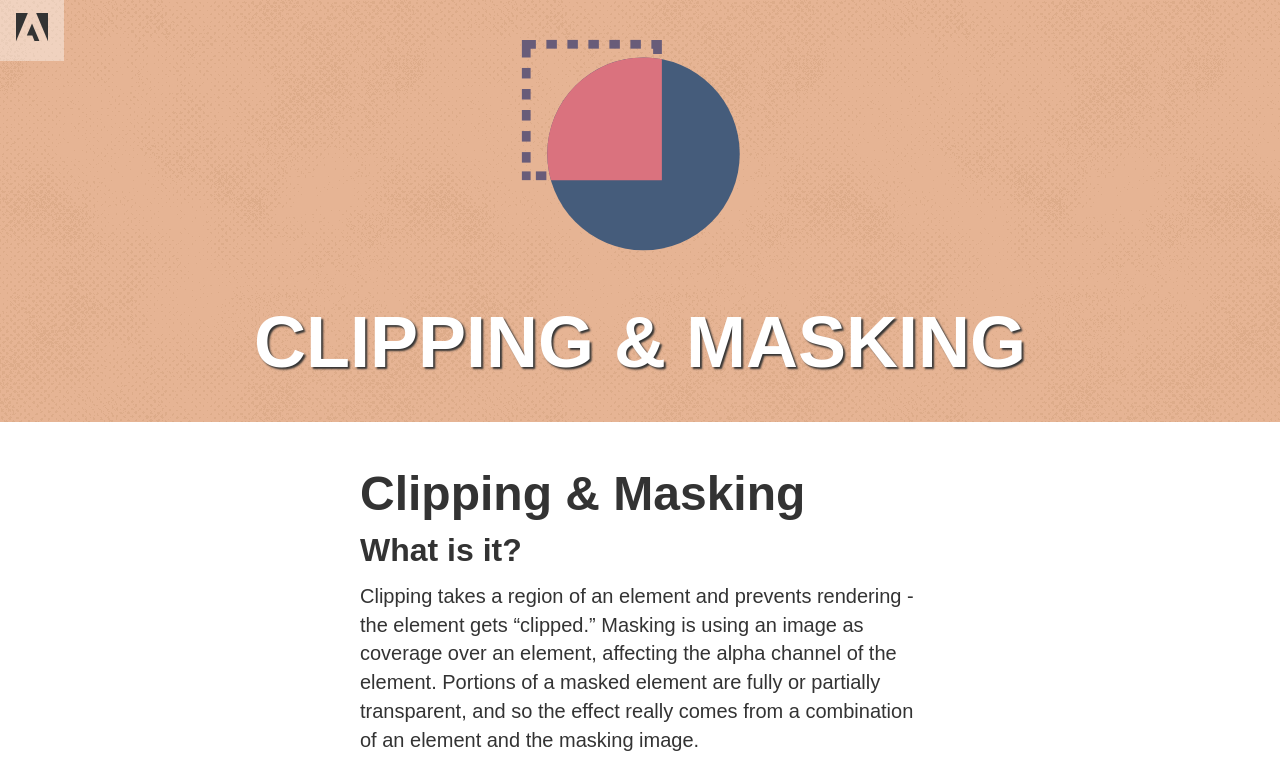
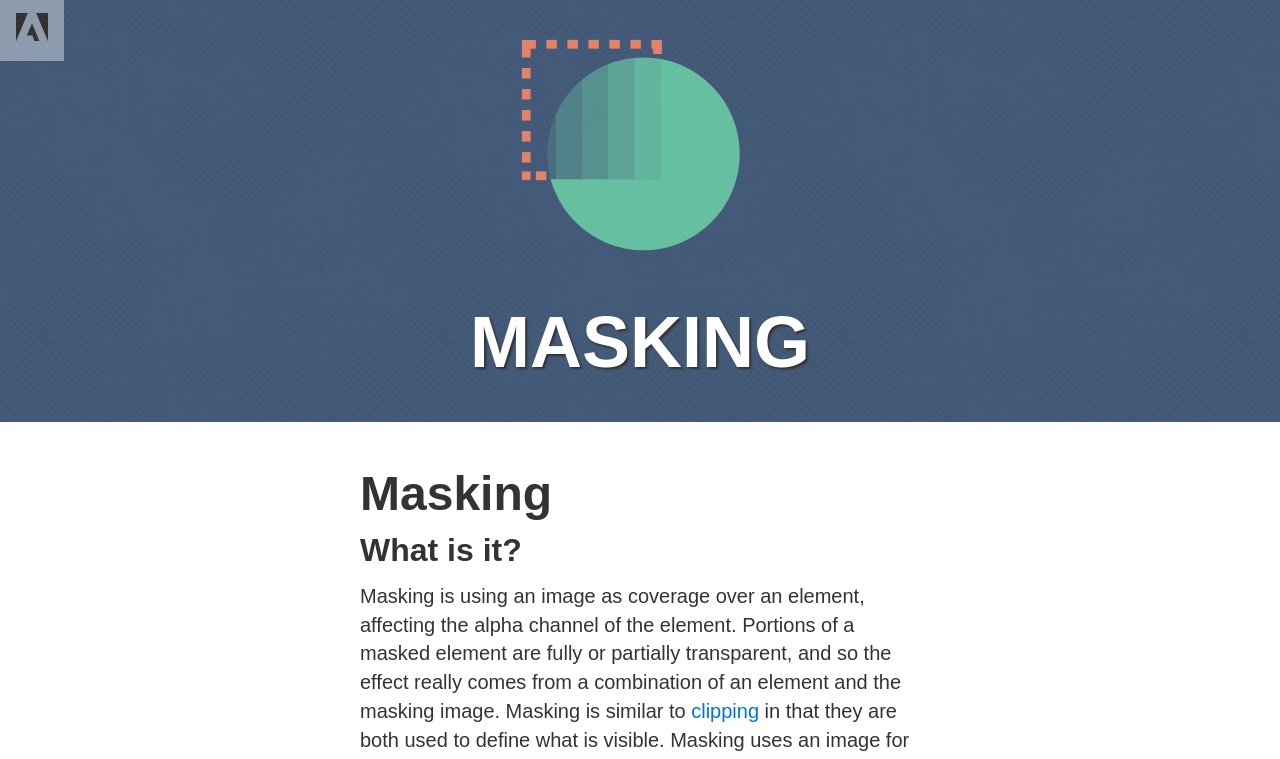
Before and after one commit to adobe-webplatform/adobe-webplatform.github.io, a Jekyll site: the page built from _posts/2014-04-01-masking.md, in a window 1280 px wide. Shown: the top 759 px of the page. Built offline with Jekyll 4.4.1, drawn with Linux system fonts in a browser that asks for light colours; nearby versions of some CDN libraries; some of the changed text lies outside the part shown.

Commit message:
split clipping & masking into 2 pages. Fixes #85 and #126.

```diff
--- a/_config.yml
+++ b/_config.yml
@@ -7,4 +7,6 @@ url: "http://webplatform.adobe.com"
 # Build settings
 markdown: kramdown
 permalink: pretty
+gems:
+  - jekyll-redirect-from
 exclude: [design]
--- a/_posts/2014-04-01-masking.md
+++ b/_posts/2014-04-01-masking.md
@@ -1,27 +1,29 @@
 ---
 layout: page
-title:  "Clipping & Masking"
+title:  "Masking"
 categories: project
 description: Clip content with custom shapes and soft edges.
-thumb: project_header/icon-clipping.svg
-full_image: project_header/icon-clipping.svg
-bg: e6b494
-permalink: clipping-and-masking
+thumb: project_header/icon-masking.svg
+full_image: project_header/icon-masking.svg
+bg: 445a79
+permalink: masking
 ---
-#Clipping & Masking
+#Masking
 
 ##What is it?
 
-Clipping takes a region of an element and prevents rendering - the element gets "clipped." Masking is using an image as coverage over an element, affecting the alpha channel of the element. Portions of a masked element are fully or partially transparent, and so the effect really comes from a combination of an element and the masking image.
+Masking is using an image as coverage over an element, affecting the alpha channel of the element. Portions of a masked element are fully or partially transparent, and so the effect really comes from a combination of an element and the masking image. Masking is similar to [clipping]({{site.baseurl}}/clipping/) in that they are both used to define what is visible.
+Masking uses an image for this and clipping uses shapes.
 
 <figure>
-  <a href="http://webplatform.adobe.com/Demo-for-Food-Network-Cupcakes/src/#page/view-cover">
-    <img src="{{site.baseurl}}/img/masking-dynamic.gif" alt="Clipping &amp; Masking">
+  <a href="http://codepen.io/ludviglindblom/pen/mbFax">
+    <img src="{{site.baseurl}}/img/masking-summer.png" alt="Masking">
   </a>
-  <figcaption>The Food Network's Cupcakes! app makes liberal use of of clipping and masking to create beautiful and engaging user experience.</figcaption>
+  <figcaption>Masking example on CodePen from Ludvig Lindblom</figcaption>
 </figure>
 
-The Adobe Web Platform team is contributing to the [CSS Masking Module Level 1](http://dev.w3.org/fxtf/css-masking-1/){:target="_blank"} specification, which aims to bring these two operations to the HTML world.
+The Adobe Web Platform team is contributing to the [CSS Masking Module Level 1](http://dev.w3.org/fxtf/css-masking-1/){:target="_blank"} specification, which aims to bring masking and
+clipping to the HTML world.
 
 ##When can I use it?
 
@@ -33,7 +35,5 @@ Now in Chrome, Firefox and Safari. For a view of current and upcoming browser su
 
 Also of interest:
 
-  * [Clipping in CSS and SVG](http://sarasoueidan.com/blog/css-svg-clipping/){:target="_blank"} by [Sara Soueidan](http://sarasoueidan.com/){:target="_blank"}
-  * [CSS Clipping on CodePen](http://codepen.io/search?q=css+clipping&limit=all&order=popularity&depth=everything){:target="_blank"}
   * [CSS Masking on CodePen](http://codepen.io/search?q=css+masking&limit=all&order=popularity&depth=everything){:target="_blank"}
   * [Making the Web Sweeter with Food Network and Cupcakes](http://blogs.adobe.com/webplatform/2014/01/16/making-the-web-sweeter/) by [CJ Gammon](https://twitter.com/cjgammon){:target="_blank"} goes over techniques used and provides [the demo source](https://github.com/adobe-webplatform/Demo-for-Food-Network-Cupcakes)
```
Also changed, not shown: _posts/2014-04-02-clipping.md (added, +42 -0 lines), img/masking-summer.png (added).
